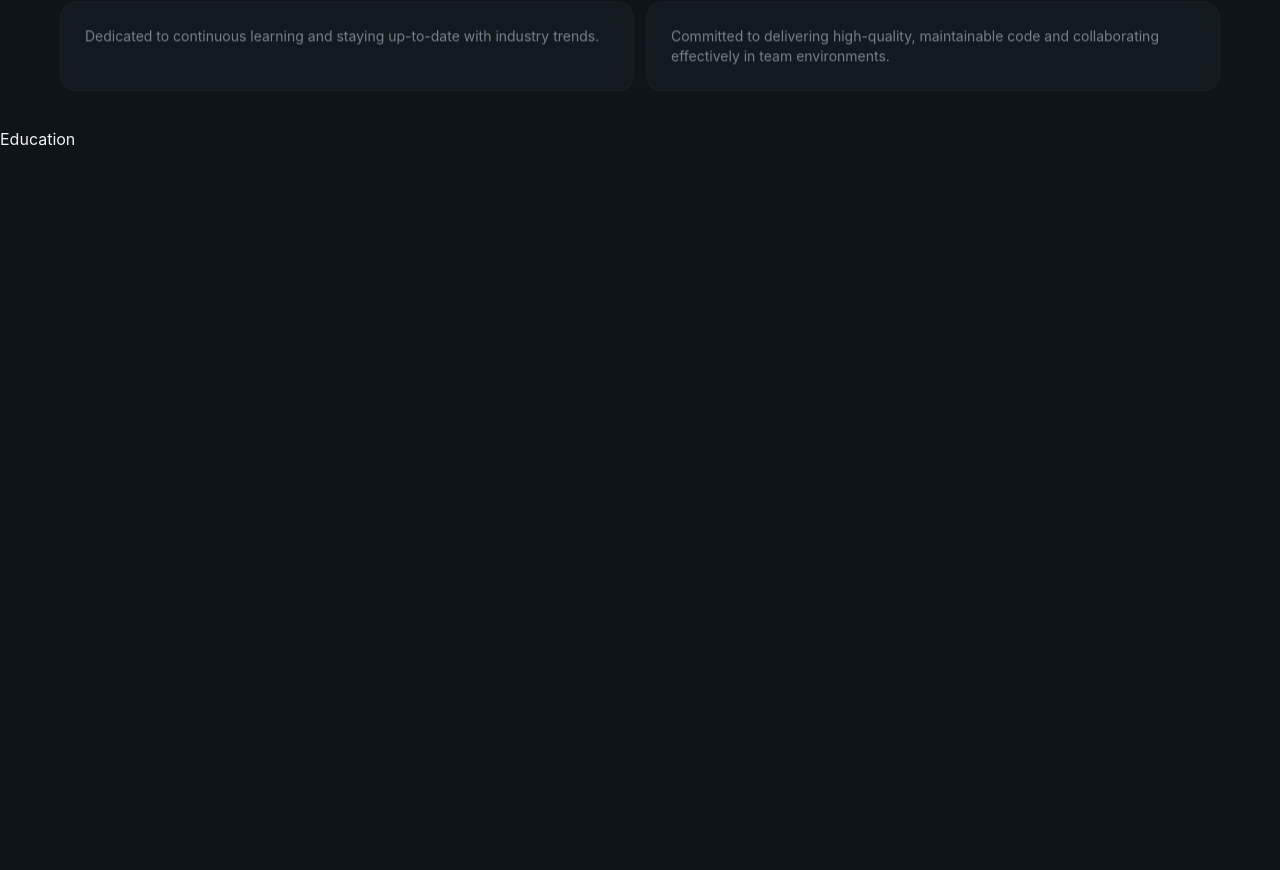
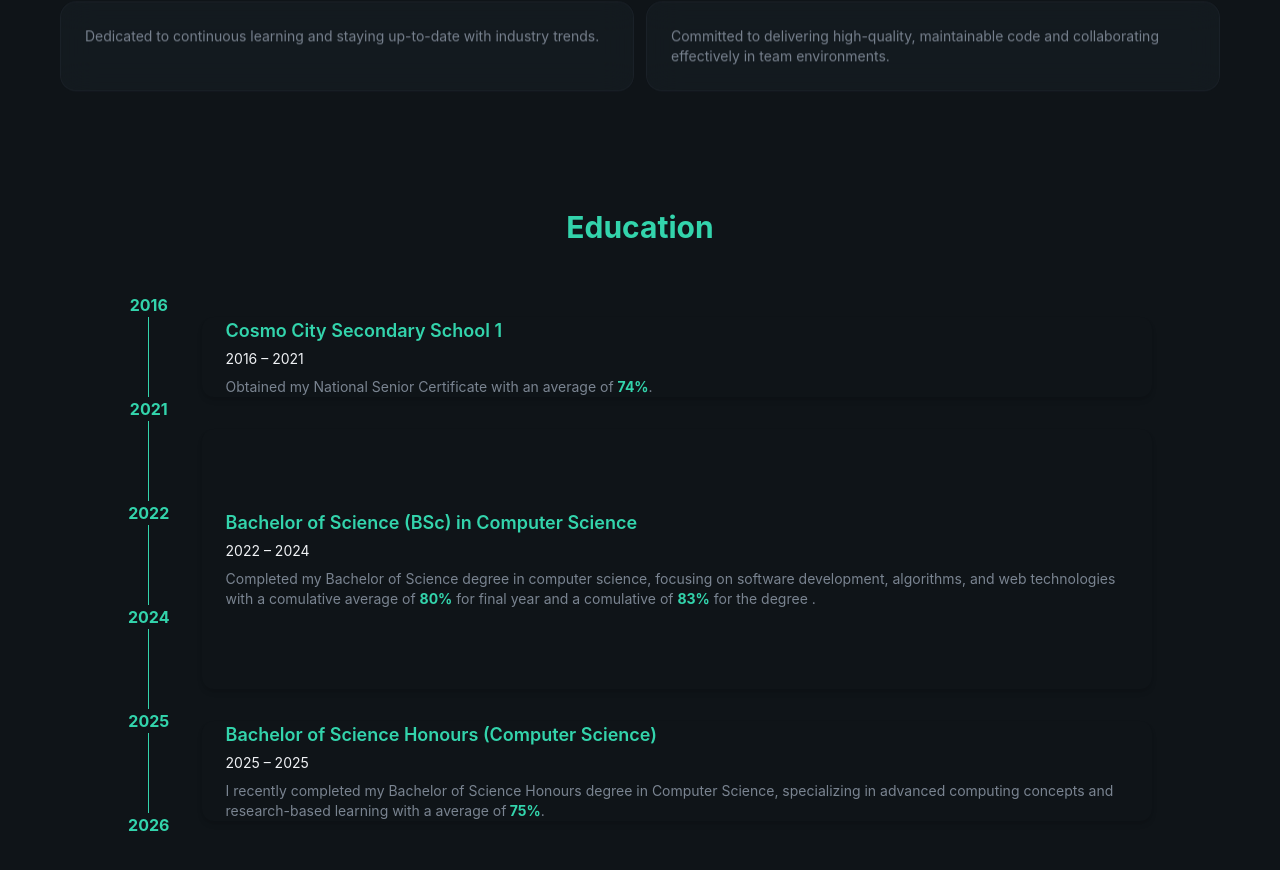
Before and after one commit to Kamozozozo/portfolio, a React (Vite) app: page / in a window 1280 px wide. Shown: the part 1620-2490 px from the top of the page. Before the commit the page ends 1771 px from the top, so only its background shows below. Built offline with nearby package versions, Linux system fonts and the light colour scheme.

Commit message:
education section

```diff
--- a/src/sections/Education.jsx
+++ b/src/sections/Education.jsx
@@ -1,11 +1,77 @@
-import React from 'react'
+import React from "react";
 
 const Education = () => {
   return (
-   <section id="education">
-    Education
-   </section>
-  )
-}
+    <section
+      id="education"
+      className="flex items-center justify-center min-h-screen px-6"
+    >
+      <div className="max-w-5xl w-full">
+        <h2 className="text-3xl font-bold text-primary text-center mb-12">
+          Education
+        </h2>
 
-export default Education
+        <div className="flex">
+
+          {/* Timeline */}
+          <div className="flex flex-col items-center mr-8 ">
+            <span className="text-primary font-bold">2016</span>
+            <div className="w-px md:h-20  lg:h-20 h-26 bg-primary" />
+            <span className="text-primary font-bold">2021</span>
+            <div className="w-px md:h-20  lg:h-20 h-26  bg-primary" />
+            <span className="text-primary font-bold">2022</span>
+            <div className="w-px md:h-20  lg:h-20 h-26  bg-primary" />
+            <span className="text-primary font-bold">2024</span>
+            <div className="w-px md:h-20  lg:h-20 h-26  bg-primary" />
+            <span className="text-primary font-bold">2025</span>
+            <div className="w-px md:h-20  lg:h-20 h-26  bg-primary" />
+            <span className="text-primary font-bold">2026</span>
+
+          </div>
+
+          {/* Content */}
+          <div className="flex flex-col space-y-8 py-6">
+
+            {/* High School */}
+            <div className="bg-background shadow-md rounded-xl px-6">
+              <h3 className="text-lg font-semibold text-primary">
+                Cosmo City Secondary School 1
+              </h3>
+              <p className="text-sm mt-1">2016 – 2021</p>
+              <p className="text-sm mt-2 text-muted-foreground">
+                Obtained my National Senior Certificate with an average of <span className="font-bold text-primary">74%</span>.
+              </p>
+            </div>
+
+            {/* BSc */}
+            <div className="bg-background shadow-md rounded-xl px-6  md:py-20 xl:py-20 py-25">
+              <h3 className="text-lg font-semibold text-primary">
+                Bachelor of Science (BSc) in Computer Science
+              </h3>
+              <p className="text-sm mt-1">2022 – 2024</p>
+              <p className="text-sm mt-2 text-muted-foreground">
+                Completed my Bachelor of Science degree in computer science, focusing on
+                software development, algorithms, and web technologies with a comulative average of <span className="font-bold text-primary">80%</span> for final year and a comulative of <span className="font-bold text-primary">83%</span> for the  degree .
+              </p>
+            </div>
+
+            {/* Honours */}
+            <div className="bg-background shadow-md rounded-xl px-6 py-0">
+              <h3 className="text-lg font-semibold text-primary">
+                Bachelor of Science Honours (Computer Science)
+              </h3>
+              <p className="text-sm mt-1">2025 – 2025</p>
+              <p className="text-sm mt-2 text-muted-foreground">
+                I recently completed my Bachelor of Science Honours degree in Computer Science, specializing in
+                advanced computing concepts and research-based learning with a  average of<span className="font-bold text-primary"> 75%</span>.
+              </p>
+            </div>
+
+          </div>
+        </div>
+      </div>
+    </section>
+  );
+};
+
+export default Education;
```
